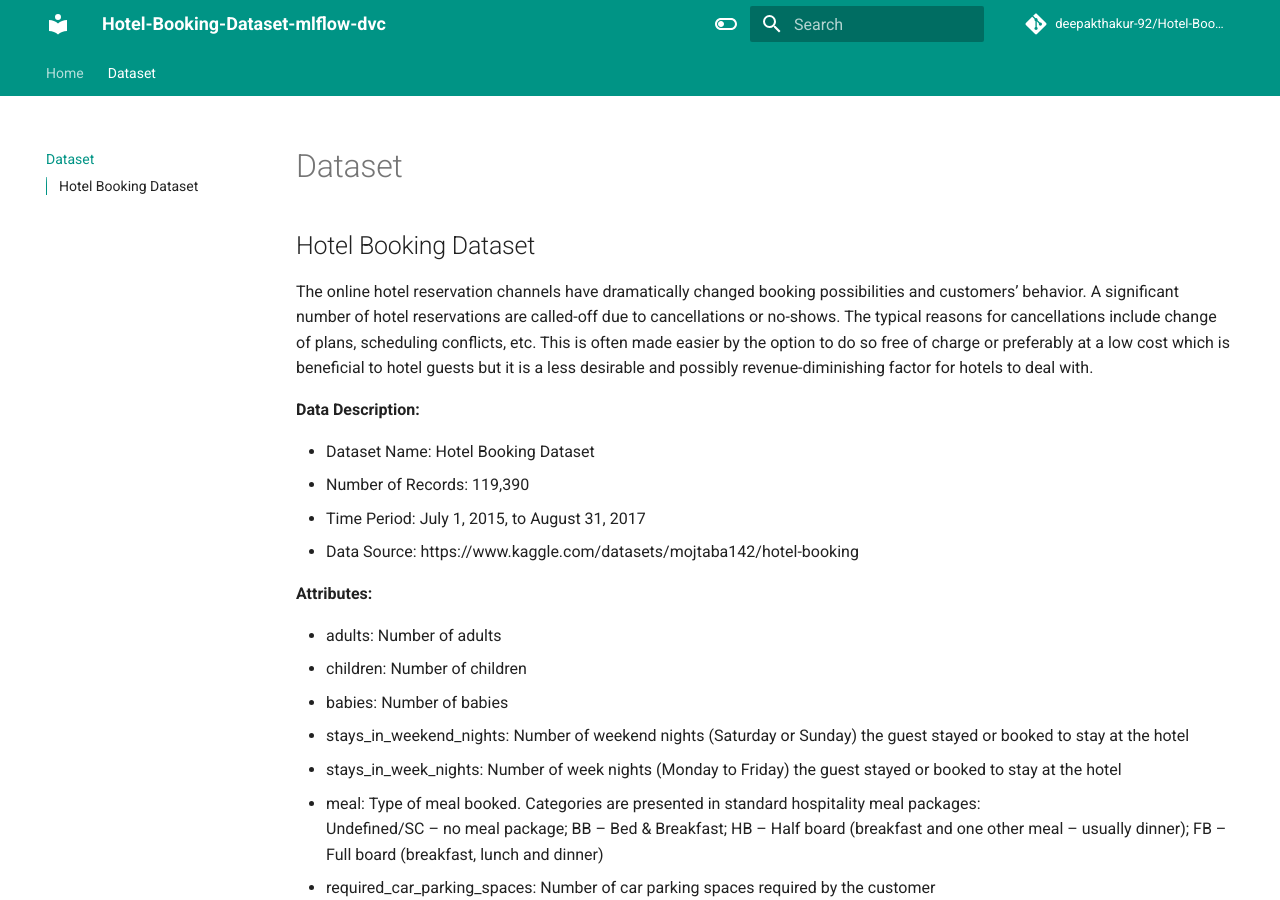
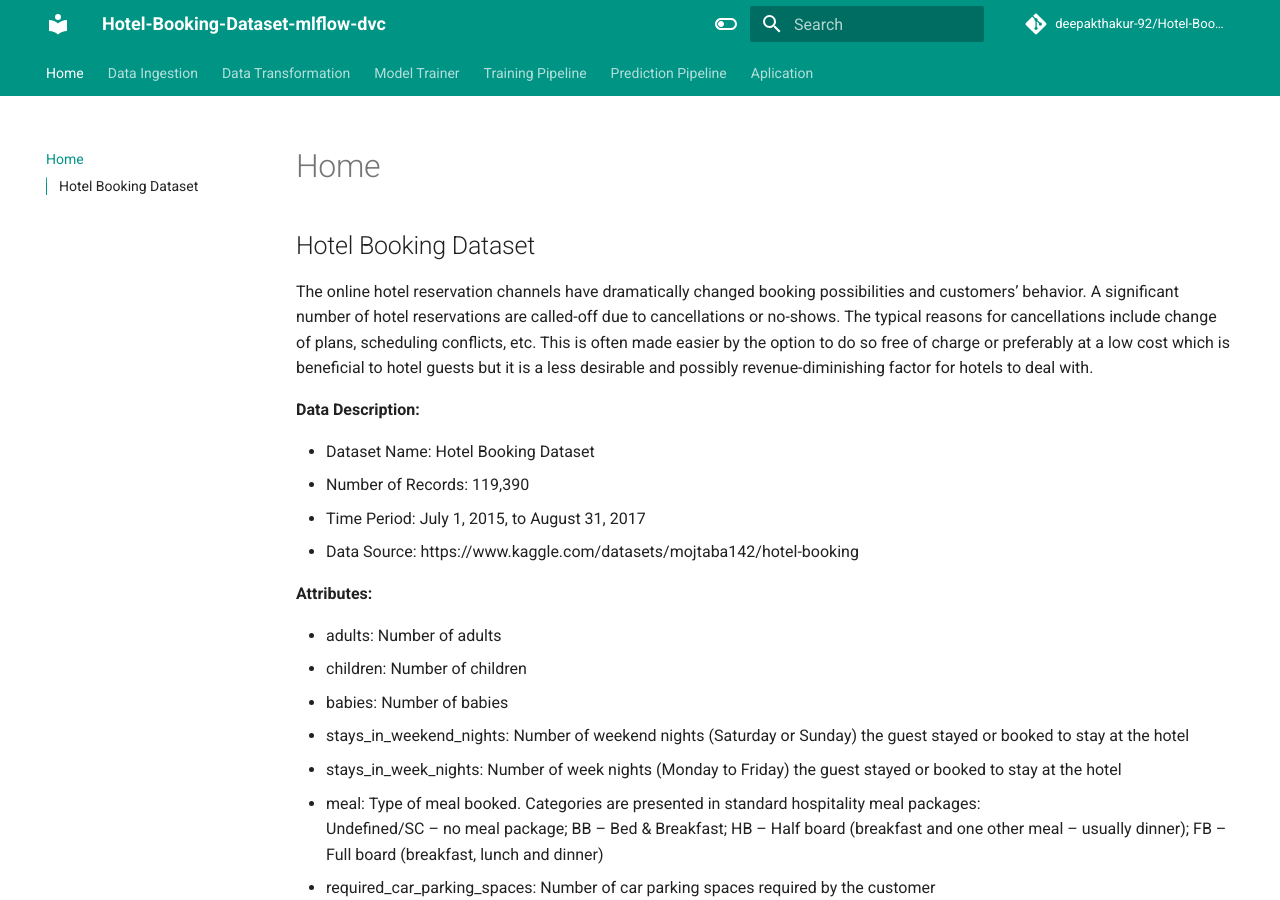
Before and after one commit to deepakthakur-92/Hotel-Booking-Dataset-mlflow-dvc, an MkDocs documentation site: the page built from docs/Dataset.md, in a window 1280 px wide and 900 px high. Built offline with MkDocs 1.6.1 and Material for MkDocs 9.7.7, drawn with Linux system fonts in a browser that asks for light colours; comment, search, counter and statistics services are not loaded.

Commit message:
add: updated all the pages

```diff
--- a/mkdocs.yaml
+++ b/mkdocs.yaml
@@ -2,8 +2,13 @@
 site_name: Hotel-Booking-Dataset-mlflow-dvc
 # defeine TOC or order of website-
 nav:
-  - Home: index.md
-  - Dataset: Dataset.md
+  - Home: Dataset.md
+  - Data Ingestion: Data-Ingestion.md
+  - Data Transformation: Data-Transformation.md
+  - Model Trainer: Model-Trainer.md
+  - Training Pipeline: Training-Pipeline.md
+  - Prediction Pipeline: Prediction-Pipeline.md
+  - Aplication: Application.md
 
 site_author: Deepak Thakur
 site_description: >-
```
